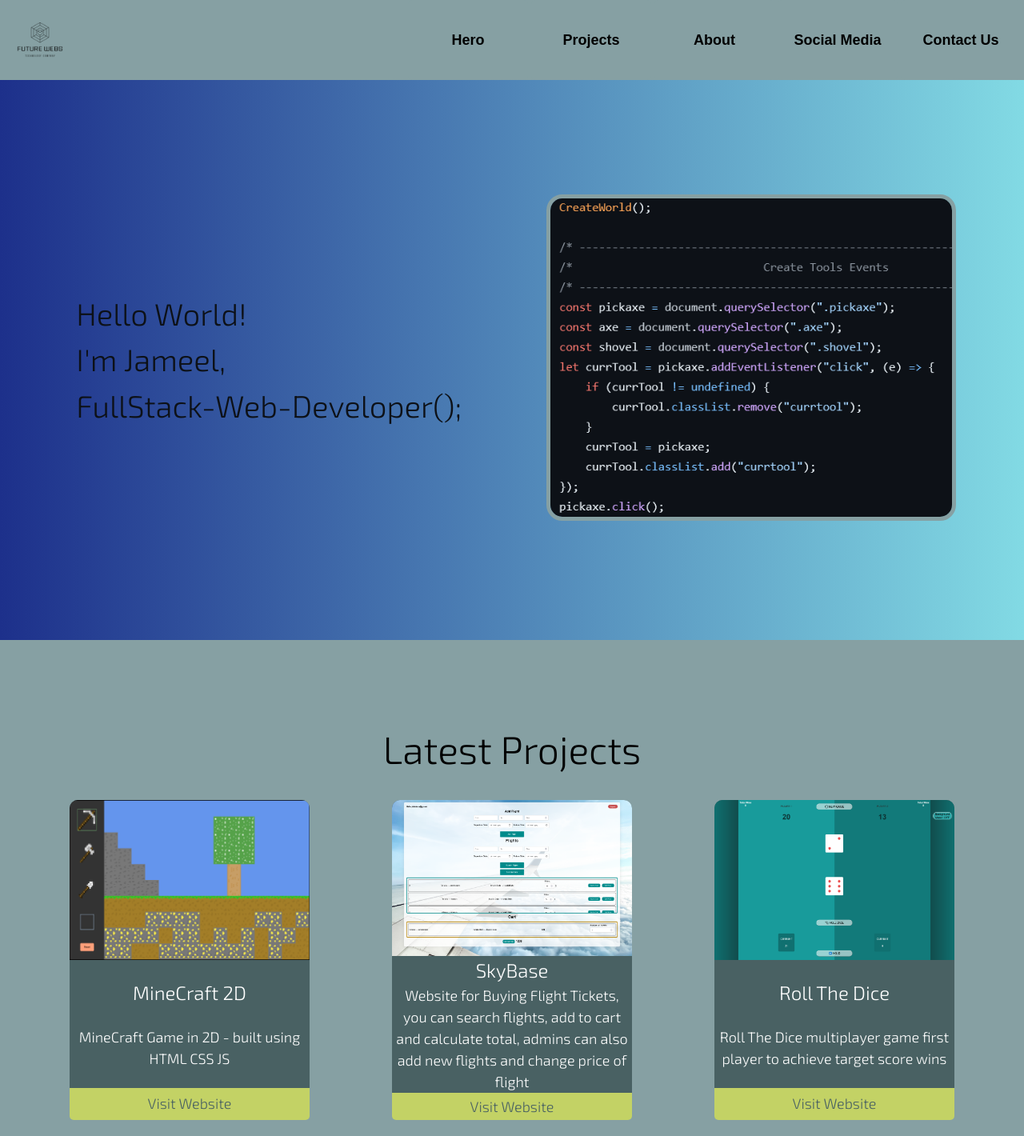
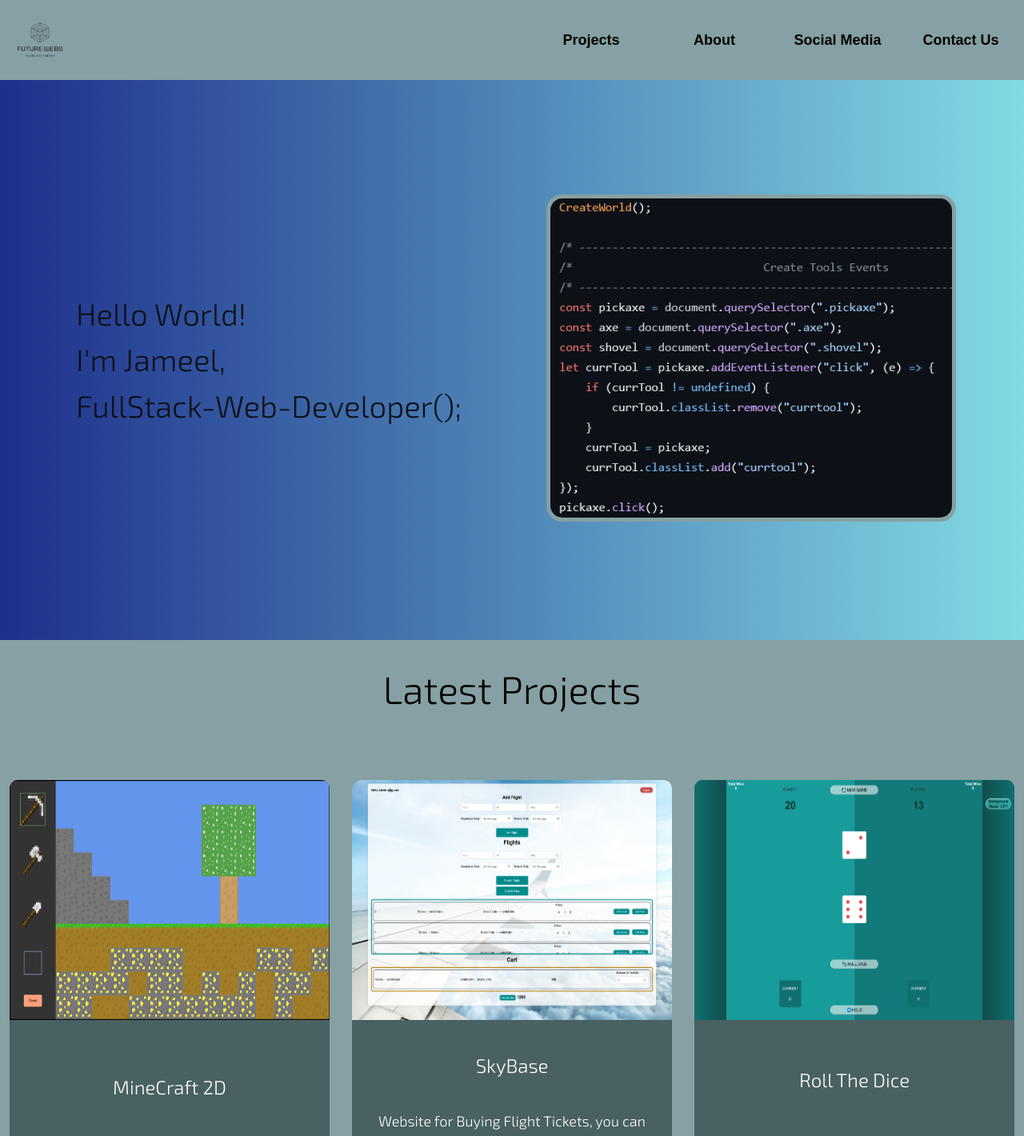
Before and after one commit to jameelag1995/Personal-Portfolio-React, a React (Vite) app: page / in a window 1280 px wide. Shown: the top 1420 px of the page at 80% size. Built offline with nearby package versions, Linux system fonts and the light colour scheme.

Commit message:
added animations

```diff
--- a/index.html
+++ b/index.html
@@ -2,7 +2,7 @@
 <html lang="en">
     <head>
         <meta charset="UTF-8" />
-        <link rel="icon" type="image/svg+xml" href="/vite.svg" />
+        <link rel="icon" type="image/svg+xml" href="./src/assets/images/favicon.ico" />
         <meta name="viewport" content="width=device-width, initial-scale=1.0" />
         <link rel="preconnect" href="https://fonts.googleapis.com" />
         <link rel="preconnect" href="https://fonts.gstatic.com" crossorigin />
--- a/package.json
+++ b/package.json
@@ -10,6 +10,7 @@
     "preview": "vite preview"
   },
   "dependencies": {
+    "animate.css": "^4.1.1",
     "react": "^18.2.0",
     "react-dom": "^18.2.0",
     "react-icons": "^4.12.0"
--- a/src/App.jsx
+++ b/src/App.jsx
@@ -6,6 +6,7 @@ import About from "./components/About/About";
 import Social from "./components/Social/Social";
 import Contact from "./components/Contact/Contact";
 import Footer from "./components/Footer/Footer";
+import 'animate.css';
 function App() {
     return (
         <>
--- a/src/components/About/About.css
+++ b/src/components/About/About.css
@@ -4,7 +4,7 @@
     justify-content: space-around;
     align-items: center;
     width: 100%;
-    min-height: calc(100vh - 100px) !important;
+    min-height: calc(100vh) !important;
     background-color: #8E867F;
     font-size: 1vmax;
 
--- a/src/components/Card/Card.jsx
+++ b/src/components/Card/Card.jsx
@@ -2,7 +2,7 @@ import React from "react";
 
 export default function ({title,imgsrc,desc,link1}) {
     return (
-        <div className="card">
+        <div id="card" class="animate__animated animate__zoomInDown">
             <img src={imgsrc} alt={title} />
             <h2>{title}</h2>
             <p>{desc}</p>
--- a/src/components/Card/Cards.css
+++ b/src/components/Card/Cards.css
@@ -1,9 +1,9 @@
 main {
     display: flex;
     flex-direction: column;
-    justify-content: center;
+    justify-content: space-around;
     align-items: center;
-    min-height: calc(100vh - 100px) !important;
+    min-height: calc(100vh) !important;
     width: 100%;
     background-color: #86a0a3;
 }
@@ -23,33 +23,32 @@ main h1 {
     gap: 16px;
 }
 
-.card {
+#card {
     display: flex;
     flex-direction: column;
     justify-content: space-between;
     align-items: center;
     background-color: #496163;
     max-width: 600px;
-    width: 300px;
+    width: 400px;
     min-width: 200px;
-    height: 400px;
-
+    height: 600px;
     color: #fff;
     border-radius: 10px;
     transition: all 0.2s ease-in-out;
 
 }
-.card:hover {
+#card:hover {
     box-shadow: 0 0 20px;
 
 }
-.card img {
+#card img {
     border-top-left-radius: 10px;
     border-top-right-radius: 10px;
     width: 100%;
     height: 50%;
 }
-.card a {
+#card a {
     width: 100%;
     height: 40px;
     display: inline;
@@ -62,10 +61,10 @@ main h1 {
     justify-content: center;
     align-items: center;
 }
-.card a:hover {
+#card a:hover {
     background-color: #b4ca20;
 }
-.card p{
+#card p{
     padding: 0 4px;
     text-align: center;
     font-size: 18px;
@@ -79,7 +78,7 @@ main h1 {
 }
 
 @media (max-width: 800px) {
-    section {
+    .cards-container {
         flex-direction: column;
         gap: 16px;
     }
--- a/src/components/Contact/Contact.css
+++ b/src/components/Contact/Contact.css
@@ -1,14 +1,20 @@
 .contact{
     display: flex;
-    flex-direction: column;
-    justify-content: space-around;
+    flex-direction: row;
+    justify-content: space-evenly;
     align-items: center;
+    gap: 1.2rem;
     width: 100%;
-    min-height: calc(100vh - 100px) !important;
+    min-height: calc(100vh) !important;
     background-color: #82DAE4;
     font-size: 1vmax;
+    color: black;
 }
-.contact h1{
+.contact p{
+    font-size: 32px;
+    width: 30%;
+}
+form h1{
     text-align: center;
 }
 form{
@@ -18,16 +24,25 @@ form{
     align-items: center;
     gap: 32px;
     height: 100%;
-    width: 100%;
+    width: 50%;
+    min-width: 400px;
 }
 input{
     width: 400px;
     height: 50px;
     border-radius: 5px;
+    background-color: #496163;
 
 }
 textarea{
     border-radius: 5px;
-    width: 400px;
+    width: 600px;
     height: 300px;
+    background-color: #496163;
 }
+
+@media (max-width: 800px) {
+    .contact{
+        flex-direction: column;
+    }
+}
--- a/src/components/Contact/Contact.jsx
+++ b/src/components/Contact/Contact.jsx
@@ -1,8 +1,10 @@
 import React from "react";
 import "./Contact.css";
+
 export default function Contact() {
     return (
         <section className="contact" id="contact">
+            <p class="animate__animated animate__zoomInDown">Feel free to reach out! Whether you have a question, want to discuss a potential collaboration, or just want to say hello, I'd love to hear from you. Your feedback and inquiries are valuable to me. Please use the form below to drop me a message, and I'll get back to you as soon as possible. Alternatively, you can connect with me through the social media icons provided. Looking forward to hearing from you and exploring new opportunities together!</p>
             <form id="usrform">
                 <h1>Contact Us</h1>
                 <input type="text" placeholder="Name" />
--- a/src/components/Header/Header.css
+++ b/src/components/Header/Header.css
@@ -12,6 +12,7 @@ nav {
     top: 0;
     width: 100%;
     background-color: #86A0A3;
+    z-index: 99;
 }
 .logo {
     background: url("../../assets/images/Logo3.png") no-repeat center
--- a/src/components/Header/Header.jsx
+++ b/src/components/Header/Header.jsx
@@ -5,7 +5,6 @@ export default function Header() {
     return <nav className="header-container">
         <div className="logo"></div>
         <menu>
-            <TabButton id='hero'>Hero</TabButton>
             <TabButton id='projects'>Projects</TabButton>
             <TabButton id='about'>About</TabButton>
             <TabButton id='social'>Social Media</TabButton>
--- a/src/components/Hero/Hero.jsx
+++ b/src/components/Hero/Hero.jsx
@@ -2,15 +2,17 @@ import React from "react";
 import "./Hero.css";
 import heroImg from '../../assets/images/hero-img.png'
 
+
+
 export default function Hero() {
     return <section className="hero" id="hero">
         <div className="text-container">
-        <p>Hello World!</p>
-        <p>I'm Jameel,</p>
-        <p>FullStack-Web-Developer();</p>
+        <p class="animate__animated animate__backInDown">Hello World!</p>
+        <p class="animate__animated animate__backInLeft">I'm Jameel,</p>
+        <p class="animate__animated animate__backInUp">FullStack-Web-Developer();</p>
         </div>
         <div className="img-container">
-        <img src={heroImg} alt="Code" />
+        <img src={heroImg} alt="Code" class="animate__animated animate__backInRight" />
         </div>
     </section>;
 }
--- a/src/components/Social/Social.css
+++ b/src/components/Social/Social.css
@@ -4,7 +4,7 @@
     justify-content: space-around;
     align-items: center;
     width: 100%;
-    min-height: calc(100vh - 100px) !important;
+    min-height: calc(100vh) !important;
     background-color: #496163;
     font-size: 1vmax;
 }
@@ -16,3 +16,10 @@
 .icon:hover{
     box-shadow: 0 0 5px;
 }
+
+@media (max-width: 800px) {
+    .social {
+        flex-direction: column;
+        gap: 16px;
+    }
+}
```
Also changed, not shown: 2 other files (tests, documents, lock files or other folders).
